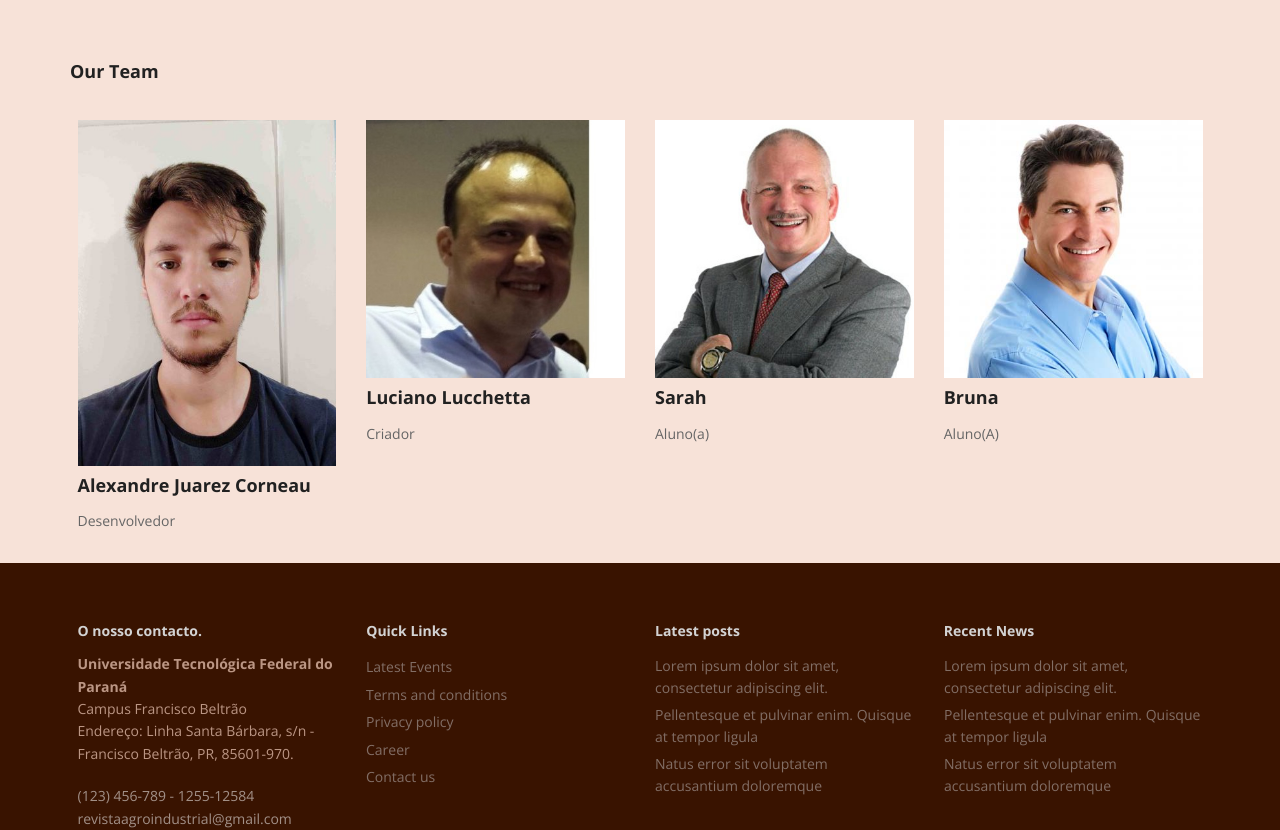
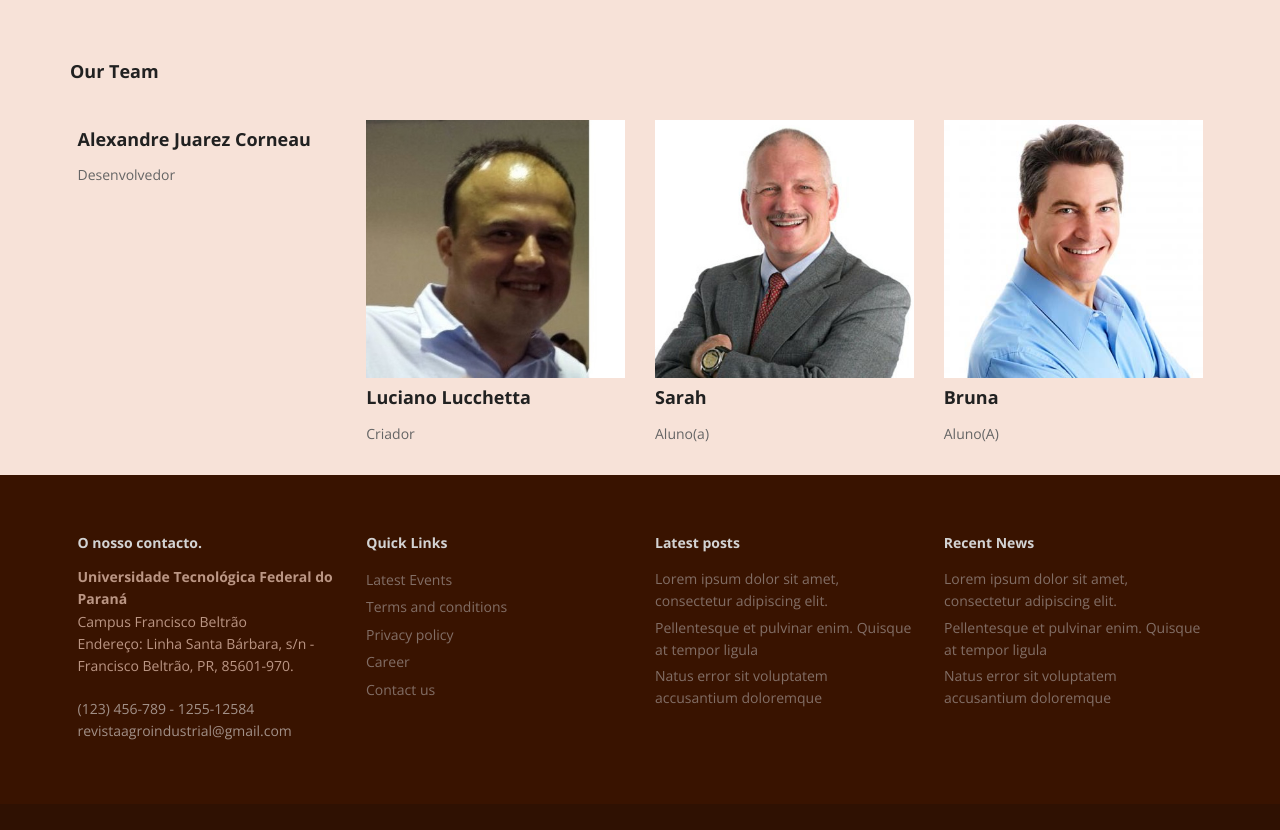
Before and after one commit to RevistaAgroIndustrial/revistaagroindustrial.github.io, a plain HTML site: page about.html in a window 1280 px wide. Shown: the part 1240-2070 px from the top of the page. Drawn offline with nearby package versions, Linux system fonts and the light colour scheme.

Commit message:
Removendo imagem

```diff
--- a/about.html
+++ b/about.html
@@ -280,7 +280,7 @@
 									<!-- Team Member -->
 									<div class="membros da equipa">
 										<!-- Image -->
-										<img class="img-responsive" src="img/team1.jpg" alt="">
+										<!--<img class="img-responsive" src="img/team1.jpg" alt="">-->
 										<!-- Name -->
 										<h4>Alexandre Juarez Corneau</h4>
 										<span class="deg">Desenvolvedor</span>
```
Also changed, not shown: img/team1.jpg (deleted).
